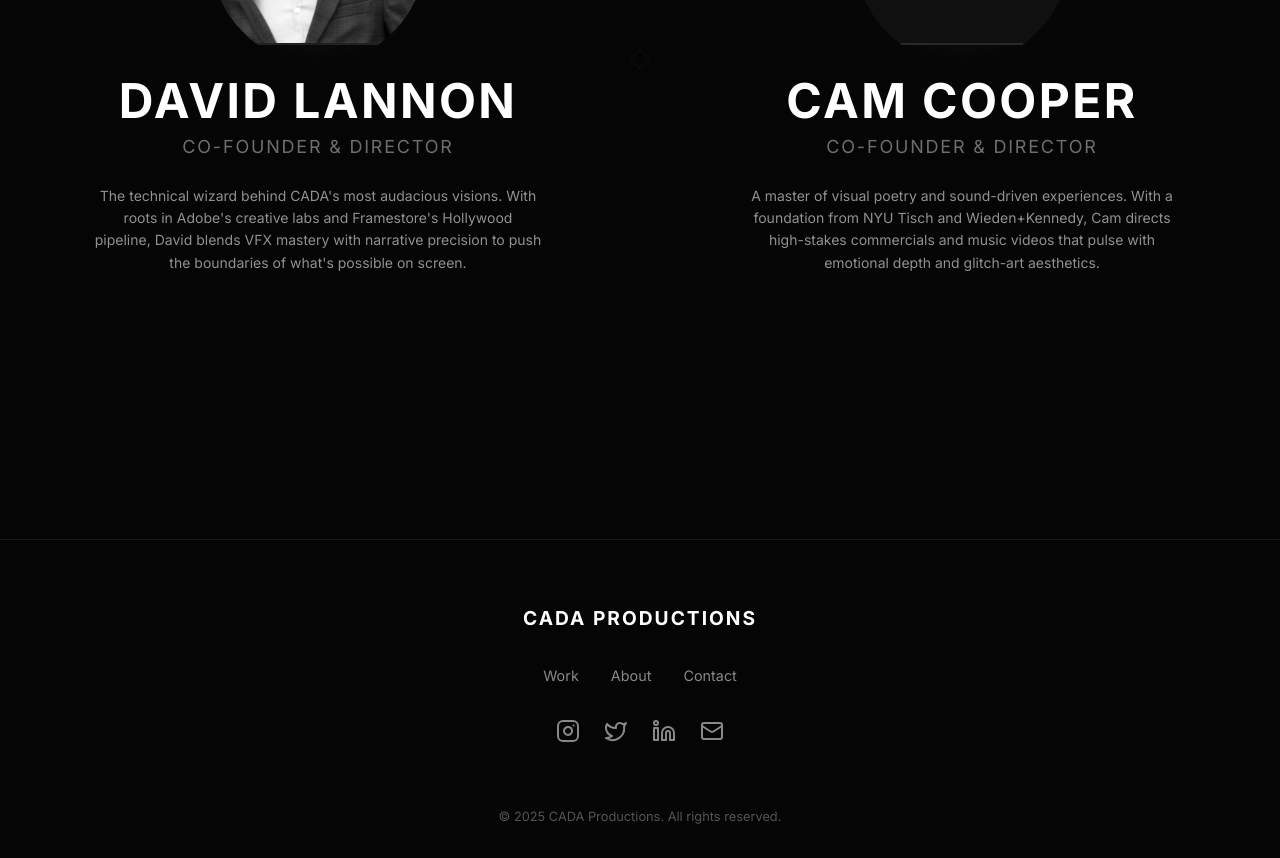
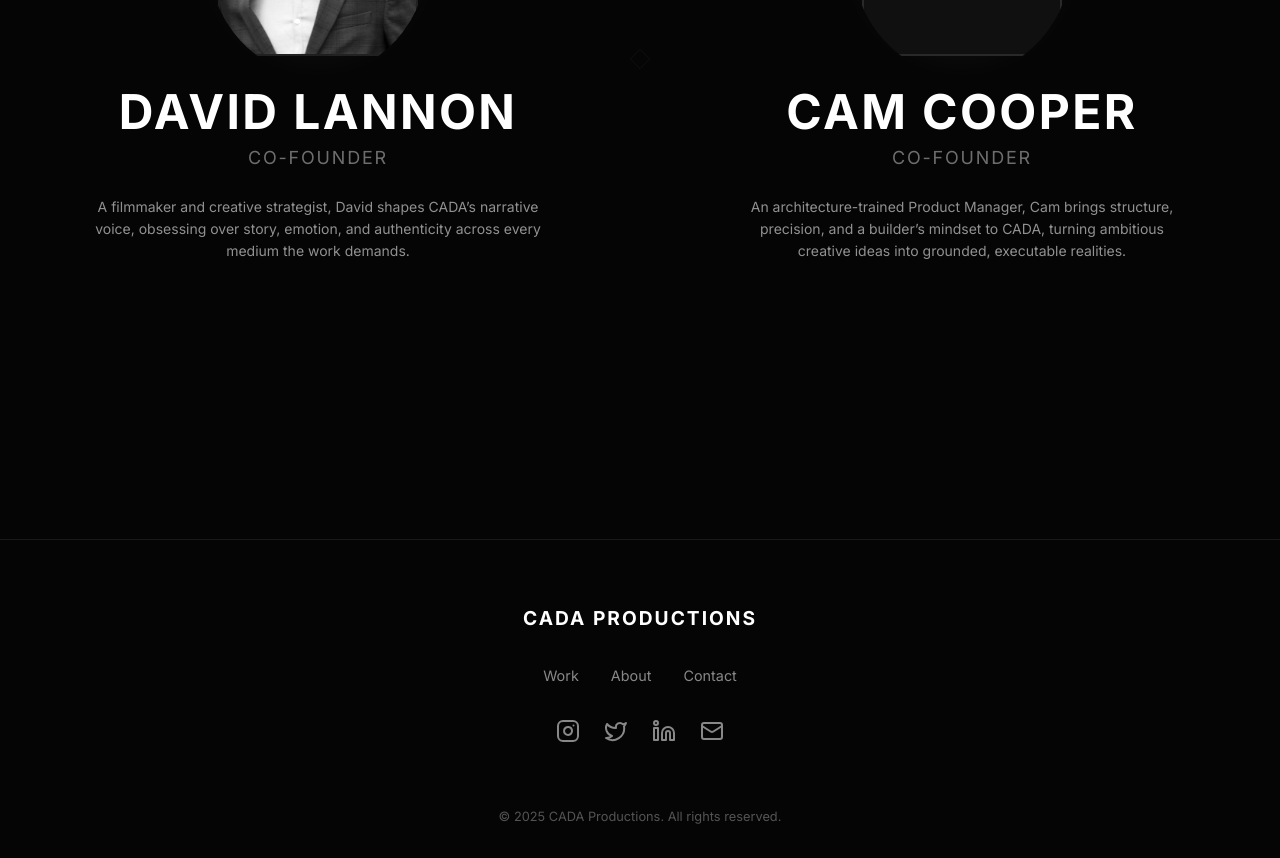
Before and after one commit to Duhvid143/cadafilms, a Next.js app: page /about in a window 1280 px wide. Shown: the part 1760-2618 px from the top of the page. Built offline with nearby package versions, Linux system fonts and the light colour scheme.

Commit message:
feat: update founder bios with new copy

```diff
--- a/src/app/about/page.tsx
+++ b/src/app/about/page.tsx
@@ -93,9 +93,9 @@ export default function About() {
                             <div className="diamond-overlay absolute inset-0 opacity-0 hover:opacity-100 transition-opacity duration-500"></div>
                         </a>
                         <h3 className="name text-4xl md:text-5xl font-bold uppercase tracking-wide mb-2">David Lannon</h3>
-                        <p className="title text-lg uppercase tracking-wider opacity-70">Co-Founder & Director</p>
+                        <p className="title text-lg uppercase tracking-wider opacity-70">Co-Founder</p>
                         <p className="bio mt-6 text-sm leading-relaxed max-w-md mx-auto opacity-80">
-                            The technical wizard behind CADA's most audacious visions. With roots in Adobe's creative labs and Framestore's Hollywood pipeline, David blends VFX mastery with narrative precision to push the boundaries of what's possible on screen.
+                            A filmmaker and creative strategist, David shapes CADA’s narrative voice, obsessing over story, emotion, and authenticity across every medium the work demands.
                         </p>
                     </div>
 
@@ -119,9 +119,9 @@ export default function About() {
                             <div className="diamond-overlay absolute inset-0 opacity-0 hover:opacity-100 transition-opacity duration-500"></div>
                         </a>
                         <h3 className="name text-4xl md:text-5xl font-bold uppercase tracking-wide mb-2">Cam Cooper</h3>
-                        <p className="title text-lg uppercase tracking-wider opacity-70">Co-Founder & Director</p>
+                        <p className="title text-lg uppercase tracking-wider opacity-70">Co-Founder</p>
                         <p className="bio mt-6 text-sm leading-relaxed max-w-md mx-auto opacity-80">
-                            A master of visual poetry and sound-driven experiences. With a foundation from NYU Tisch and Wieden+Kennedy, Cam directs high-stakes commercials and music videos that pulse with emotional depth and glitch-art aesthetics.
+                            An architecture-trained Product Manager, Cam brings structure, precision, and a builder’s mindset to CADA, turning ambitious creative ideas into grounded, executable realities.
                         </p>
                     </div>
                 </div>
```
